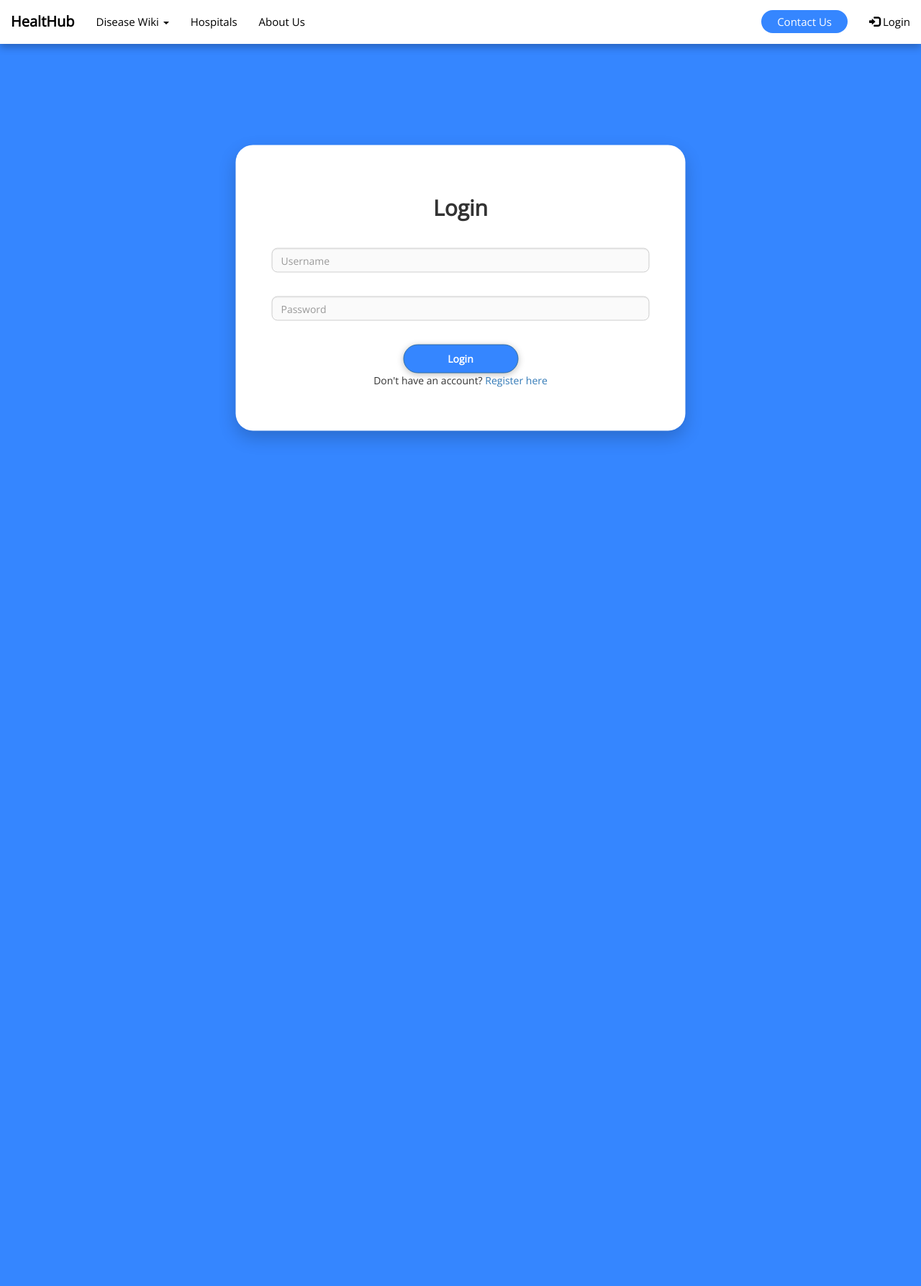
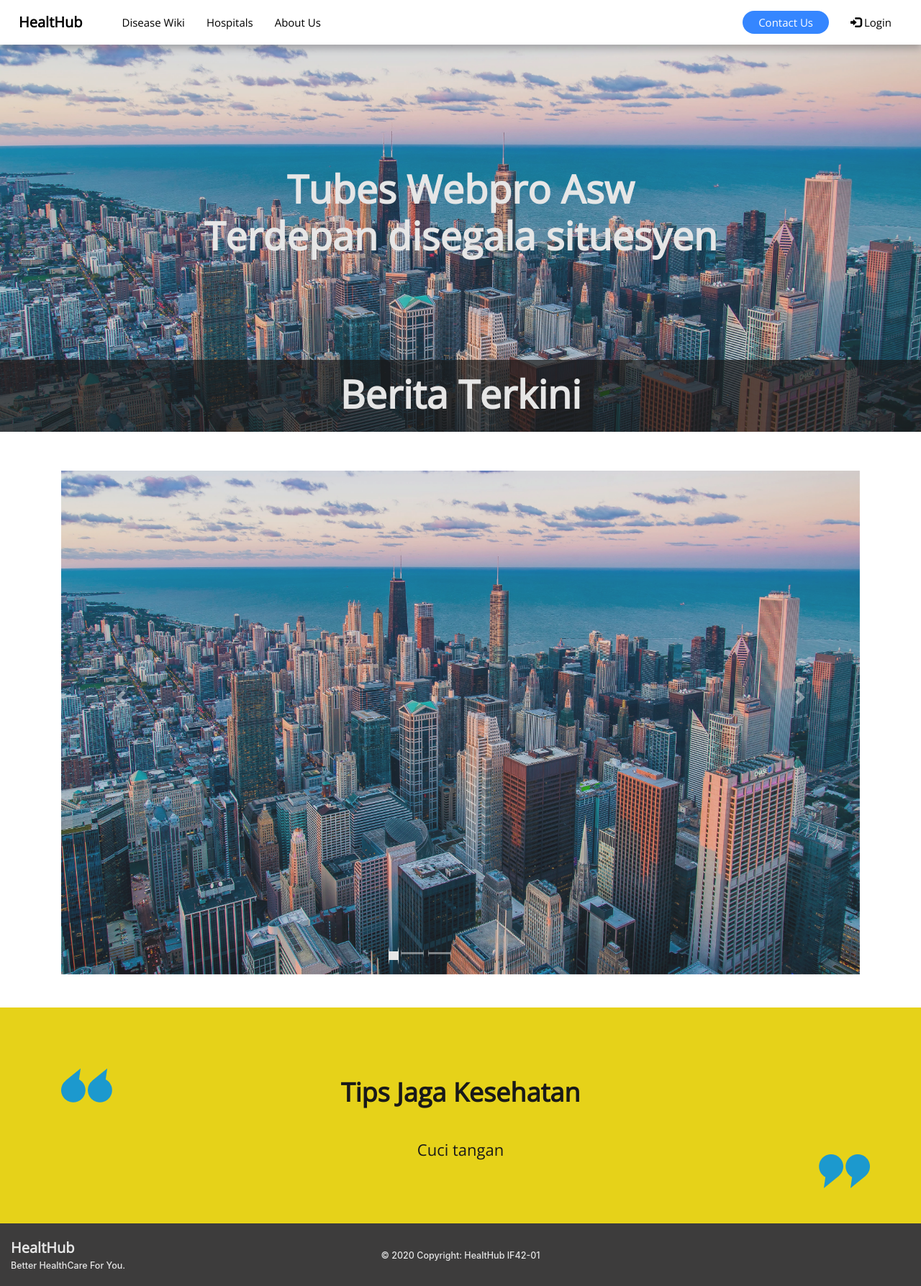
Before and after one commit to raihanns/Tubes, a CodeIgniter app: page /tubesWEBPRO/ in a window 1280 px wide. Shown: the whole page at 72% size. Before the commit the page ends 617 px from the top, so only its background shows below. Run offline with CodeIgniter, Linux system fonts and the light colour scheme; some libraries are stand-ins or nearby versions.

Commit message:
ganti main page, header, sama footer.
ganti main page, header, sama footer. nambahin folder images isi background dan gambar2

```diff
--- a/application/config/routes.php
+++ b/application/config/routes.php
@@ -49,6 +49,6 @@ defined('BASEPATH') OR exit('No direct script access allowed');
 | Examples:	my-controller/index	-> my_controller/index
 |		my-controller/my-method	-> my_controller/my_method
 */
-$route['default_controller'] = 'auth';
+$route['default_controller'] = 'Main';
 $route['404_override'] = '';
 $route['translate_uri_dashes'] = FALSE;
--- /dev/null
+++ b/application/controllers/Main.php
@@ -0,0 +1,20 @@
+<?php
+defined('BASEPATH') OR exit('No direct script access allowed');
+
+class Main extends CI_Controller {
+
+	function __construct(){
+		parent::__construct();
+		$this->load->model('Model_User');
+	}
+
+	public function index()
+	{
+		$data['title'] = 'HealtHub, Your Medical Healthcare';
+		$this->load->view('templates/auth_header',$data);
+		$this->load->view('Main');
+		$this->load->view('templates/footer');
+
+	}
+}
+?>
--- /dev/null
+++ b/application/views/Main.php
@@ -0,0 +1,124 @@
+
+    <style>
+        #box1 {
+            position: absolute;
+            top: 50px;
+            right: 0;
+            left: 0;
+            height: 550px;
+            width: 100%;
+            background-image : url('assets/images/home1.jpg');
+            background-size: 100% ;
+            filter: contrast(80%);
+        }
+        #box2{
+            position: absolute;
+            top: 450px;
+            right: 0;
+            left: 0;
+            height: 100px;
+            width: 100%;
+            background-color: black;
+            opacity:70%;
+        }
+        #box3{
+            position: absolute;
+            top: 1350px;
+            right: 0;
+            left: 0;
+            height: 300px;
+            width: 100%;
+            background-color: #FFE600;
+        }
+        h1{
+            font-family: Open Sans;
+            font-style: normal;
+            font-weight: bold;
+            font-size: 54px;
+            color: white;
+            text-align:center;
+
+        }
+        h2{
+            font-family: Open Sans;
+            font-style: normal;
+            font-weight: bold;
+            font-size: 36px;
+            text-align: center;
+
+            color: #000000;
+        }
+        h3{
+            font-family: Open Sans;
+            font-style: normal;
+            font-weight: normal;
+            font-size: 22px;
+            text-align: center;
+
+            color: #000000;
+        }
+        .carousel-inner img {
+            width: 100%;
+            height: 700px;
+        }
+    </style>
+
+	</head>
+
+	<body>
+    <div id="box1">
+        <div class="container">
+            <div class="row align-items-center">
+                <div id="box2"></div>
+                <div class="col-2"></div>
+                <div class="col-8">
+                    <h1 style="padding-top: 180px;">Tubes Webpro Asw Terdepan disegala situesyen</h1>
+                    <h1 style="padding-top: 150px;">Berita Terkini</h1>
+                </div>
+                <div class="col-2"></div>
+            </div>
+        </div>
+        <div class="container">
+            <div class="row align-items-center">
+                <div class="col">
+                    <div id="demo" style="padding-top:70px;" class="carousel slide" data-ride="carousel">
+                    <!-- Indicators -->
+                        <ul class="carousel-indicators">
+                            <li data-target="#demo" data-slide-to="0" class="active"></li>
+                            <li data-target="#demo" data-slide-to="1"></li>
+                            <li data-target="#demo" data-slide-to="2"></li>
+                        </ul>
+                    <!-- The slideshow -->
+                        <div class="carousel-inner">
+                            <div class="carousel-item active">
+                                <img src="assets/images/home1.jpg" alt="Los Angeles">
+                            </div>
+                            <div class="carousel-item">
+                                <img src="assets/images/background1.jpg" alt="Chicago">
+                            </div>
+                            <div class="carousel-item">
+                                <img src="assets/images/background.jpg" alt="New York">
+                            </div>
+                        </div>
+                    <!-- Left and right controls -->
+                        <a class="carousel-control-prev" href="#demo" data-slide="prev">
+                        <span class="carousel-control-prev-icon"></span>
+                        </a>
+                        <a class="carousel-control-next" href="#demo" data-slide="next">
+                        <span class="carousel-control-next-icon"></span>
+                        </a>
+                    </div>
+                </div>
+            </div>
+            <div class="row align-items-center">
+                <div id="box3"></div>
+                    <div class="col-2"><img src="assets/images/kutip1.png"></div>
+                    <div class="col-8">
+                        <h2 style="padding-top: 100px;">Tips Jaga Kesehatan</h2>
+                        <h3 style="padding-top: 10px;">Cuci tangan</h3>
+                    </div>
+                <div class="col-2"><img style="padding-top:250px; padding-left:100px;" src="assets/images/kutip2.png"></div>
+            </div>
+        </div>
+	</body>
+</html>
--- a/application/views/templates/auth_header.php
+++ b/application/views/templates/auth_header.php
@@ -2,28 +2,35 @@
 <html>
 
 <head>
-    <link type="text/css" rel="stylesheet" href="<?= base_url('assets/css/bootstrap.min.css'); ?>" />
     <link type="text/css" rel="stylesheet" href="<?= base_url('assets/css/style.css'); ?>" />
     <link rel="stylesheet" type="text/css" href="//fonts.googleapis.com/css?family=Open+Sans" />
     <meta name="viewport" content="width=device-width, initial-scale=1.0" />
     <title><?= $title ?></title>
-</head>
+    <link type="text/css" rel="stylesheet" href="<?php echo base_url('assets/css/bootstrap.min.css'); ?>"/>
+	<script src="<?php echo base_url('assets/js/jquery-3.2.1.min.js'); ?>"></script>
+	<link rel="stylesheet" href="https://maxcdn.bootstrapcdn.com/bootstrap/4.4.1/css/bootstrap.min.css">
+	<script src="https://ajax.googleapis.com/ajax/libs/jquery/3.4.1/jquery.min.js"></script>
+  	<script src="https://cdnjs.cloudflare.com/ajax/libs/popper.js/1.16.0/umd/popper.min.js"></script>
+  	<script src="https://maxcdn.bootstrapcdn.com/bootstrap/4.4.1/js/bootstrap.min.js"></script>
 	<style>
 		.navbar {
 			box-shadow: 0px 5px 10px rgba(0, 0, 0, 0.25);
+			padding-bottom:0px;
+			padding-top:0px;
 			background-color: #FFFFFF;
+            border-radius:0;
 		}
 
-    .navbar .navbar-brand {
-        padding-top: 20px;
+		.navbar .navbar-brand{
+			padding-left:30px;
+			padding-top: 10px;
 			font-family: Open Sans;
 			font-style: normal;
 			font-weight: bold;
 			font-size: 20px;
 			color: #000000;
 		}
-
-    .navbar .navbar-nav>li>a {
+		.navbar .navbar-nav>li>a{
 			transition: 0.3s ease;
 			font-family: Open Sans;
 			font-style: normal;
@@ -34,15 +41,17 @@
 			padding-bottom: 20px;
 
 		}
-
-    .navbar .navbar-nav>li>a:hover,
-    .navbar .navbar-nav>li>a:focus {
+		.navbar .navbar-nav > li > a:hover,
+		.navbar .navbar-nav > li > a:focus{
 			background-color: #2C2B2B;
 			color: #fff;
 		}
-
-
-    button {
+		.dropdown-menu{
+            background-color: white;
+            color:  ;
+            font-size: 16px;
+		}
+		button{
 			transition: 0.3s ease;
 			width: 120px;
 			height: 32px;
@@ -50,33 +59,28 @@
 			border-radius: 44px;
 			border-width: 0px;
 		}
-
 		#bcontact:hover,
-    #bcontact:focus {
+		#bcontact:focus{
 			background-color: #FFE600;
 			color: #000000;
 		}
-
-    #contact {
+		#contact{
 			color: #FFFFFF;
 			padding-top: 14px;
 			padding-bottom: 13.5px;
-        transition: 0s;
+			transition: 0s ;
 		}
-
 		#contact:hover,
-    #contact:focus {
+		#contact:focus{
 			background-color: #fff;
 			color: #fff;
 		}
-
 		#underline:hover,
-    #underline:focus {
+		#underline:focus{
 			background-color: #fff;
 			color: #000000;
 			text-decoration: underline;
 		}
-
 		.dropdown:hover>.dropdown-menu {
   		    display: block;
 
@@ -84,9 +88,8 @@
 	</style>
 
 </head>
-
 <body>
-    <nav class="navbar navbar navbar-fixed-top">
+   <nav class="navbar navbar-expand fixed-top">
 	<div class="container-fluid">
 		<div class="navbar-header">
 			<a class="navbar-brand" href="<?php echo base_url(); ?>">HealtHub</a>
@@ -94,8 +97,7 @@
 		<div class="collapse navbar-collapse" id="bs-example-navbar-collapse-1">
 			<ul class="nav navbar-nav">
 				<li class="dropdown">
-                        <a class="dropdown-toggle" id="dropdownMenuButton" href="#">Disease Wiki
-                            <span class="caret"></span></a>
+				<a id="dropdownMenuButton" href="#">Disease Wiki
 					<ul class="dropdown-menu">
 						<li><a href="#">Virus</a></li>
 						<li><a href="#">Bakteri</a></li>
@@ -104,9 +106,9 @@
 				<li><a href="#">Hospitals</a></li>
 				<li><a href="<?php echo base_url('about/index') ?>">About Us</a></li>
 			</ul>
-                <ul class="nav navbar-nav navbar-right">
-                    <li><a href="<?php echo base_url('contact/index') ?>" id="contact"><button class="get-happier" id="bcontact" type="button">Contact Us</button></a></li>
-                    <li class="active"><a id="underline" href="<?= site_url('auth') ?>"><span class="glyphicon glyphicon-log-in"></span> Login</a></li>
+			<ul class="nav navbar-nav ml-auto">
+				<li><a id="contact" href="<?php echo base_url('contact/index') ?>"><button class="get-happier" id="bcontact" type="button">Contact Us</button></a></li>
+				<li class="active"><a id="underline" href="<?php echo base_url('auth/index') ?>"><span class="glyphicon glyphicon-log-in"></span> Login</a></li>
 			</ul>
 		</div><!-- /.navbar-collapse -->
 	</div>
--- a/application/views/templates/footer.php
+++ b/application/views/templates/footer.php
@@ -1,8 +1,43 @@
-<script src="https://code.jquery.com/jquery-3.4.1.slim.min.js" integrity="sha384-J6qa4849blE2+poT4WnyKhv5vZF5SrPo0iEjwBvKU7imGFAV0wwj1yYfoRSJoZ+n" crossorigin="anonymous"></script>
-<script src="<?= base_url('assets/bootstrap/js/bootstrap.bundle.min.js'); ?>" integrity="sha384-6khuMg9gaYr5AxOqhkVIODVIvm9ynTT5J4V1cfthmT+emCG6yVmEZsRHdxlotUnm" crossorigin="anonymous"></script>
-<script src="https://cdnjs.cloudflare.com/ajax/libs/feather-icons/4.9.0/feather.min.js"></script>
-<script src="https://cdnjs.cloudflare.com/ajax/libs/Chart.js/2.7.3/Chart.min.js"></script>
-<script src="<?= base_url('assets/bootstrap/dashboard.js'); ?>"></script>
+	<script src="https://ajax.googleapis.com/ajax/libs/jquery/3.4.1/jquery.min.js"></script>
+  	<script src="https://cdnjs.cloudflare.com/ajax/libs/popper.js/1.16.0/umd/popper.min.js"></script>
+  	<script src="https://maxcdn.bootstrapcdn.com/bootstrap/4.4.1/js/bootstrap.min.js"></script>
+	<style>
+		.page-footer{
+			padding-top:65px;
+			background: #2C2B2B;
+			color:white;
+		}
+		#brand{
+			font-family: Open Sans;
+			font-style: normal;
+			font-weight: bold;
+			font-size: 20px;
+			color: white;
+			text-decoration:none;
+		}
+	</style>
+
+</head>
+<body>
+	<footer class="page-footer">
+	<div class="container-fluid">
+		<div class="row">
+		<div class="col">
+			<h5><a id="brand" href="<?php echo base_url(); ?>">HealtHub</a></h5>
+			<h5>Better HealthCare For You.</h5>
+		</div>
+		<div class="col">
+			<br>
+            <h5 style="text-align: center; padding-bottom:30px;">© 2020 Copyright: HealtHub IF42-01</h5>
+		</div>
+		<div class="col">
+			<!-- Links -->
+		</div>
+		</div>
+	</div>
+
+	</footer>
+
+
 </body>
-
 </html>
```
Also changed, not shown: assets/images/background.jpg (added), assets/images/background1.jpg (added), assets/images/home1.jpg (added), assets/images/kutip1.png (added), assets/images/kutip2.png (added). Lines whose indentation alone changed are shown as unchanged.
